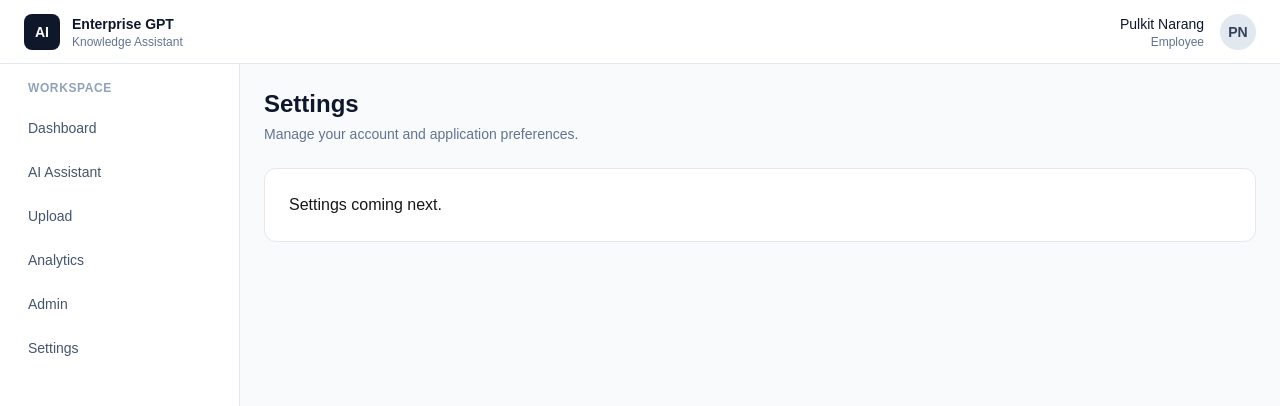
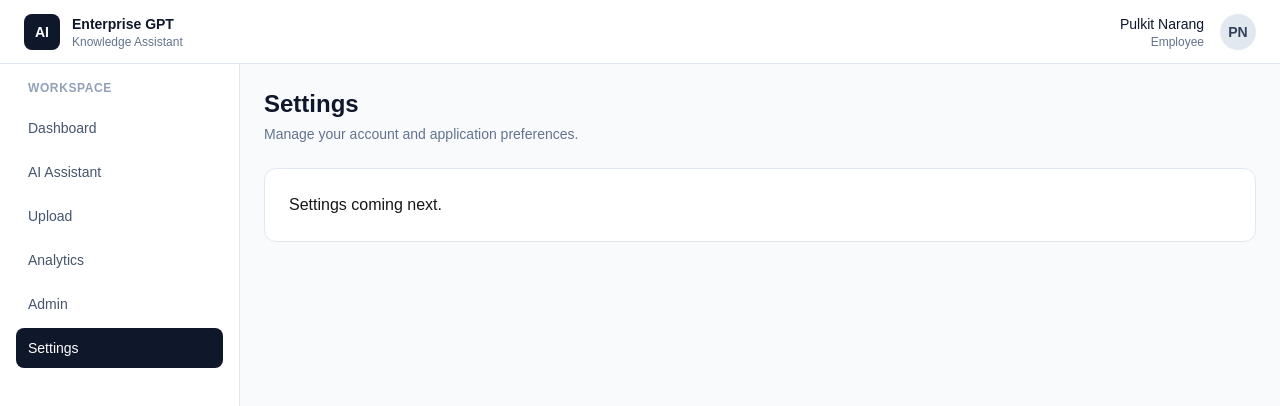
Before and after one commit to chandraAkiran/infosys-ai-knowledge-assistant, a Next.js app in the folder frontend/: page /settings in a window 1280 px wide. Shown: the top 406 px of the page. Built offline with nearby package versions, Linux system fonts and the light colour scheme.

Commit message:
Improve sidebar navigation state

```diff
--- a/frontend/components/layout/Sidebar.tsx
+++ b/frontend/components/layout/Sidebar.tsx
@@ -1,4 +1,7 @@
+"use client";
+
 import Link from "next/link";
+import { usePathname } from "next/navigation";
 
 const navigation = [
   { name: "Dashboard", href: "/dashboard" },
@@ -10,6 +13,8 @@
 ];
 
 export default function Sidebar() {
+  const pathname = usePathname();
+
   return (
     <aside className="hidden w-60 shrink-0 border-r border-slate-200 bg-white lg:block">
       <div className="p-4">
@@ -18,15 +23,23 @@
         </p>
 
         <nav className="space-y-1">
-          {navigation.map((item) => (
+          {navigation.map((item) => {
+            const isActive = pathname === item.href;
+
+            return (
               <Link
                 key={item.href}
                 href={item.href}
-              className="block rounded-lg px-3 py-2.5 text-sm font-medium text-slate-600 transition hover:bg-slate-100 hover:text-slate-900"
+                className={`block rounded-lg px-3 py-2.5 text-sm font-medium transition ${
+                  isActive
+                    ? "bg-slate-900 text-white"
+                    : "text-slate-600 hover:bg-slate-100 hover:text-slate-900"
+                }`}
               >
                 {item.name}
               </Link>
-          ))}
+            );
+          })}
         </nav>
       </div>
     </aside>
```
Lines whose indentation alone changed are shown as unchanged.
